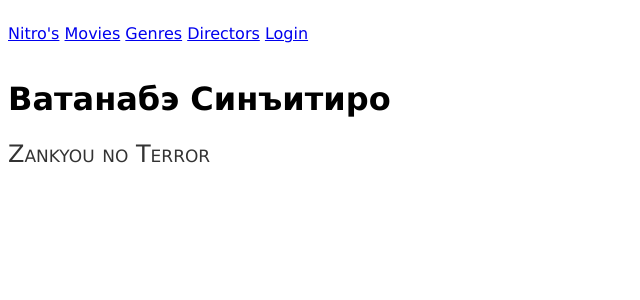
After one commit to IINamelessII/learn1, a Django app: page /movies/directors/1 in a window 1280 px wide. The commit adds this page. Shown: the top 300 px of the page, without its empty margins (0-640 px from the left). Run offline with Django 3.2, Linux system fonts and the light colour scheme; data comes from the database, SQL or seed files in the repository; both versions use the stored data as it was after the commit.

Commit message:
added directors system and some fixes

```diff
--- a/movies/models.py
+++ b/movies/models.py
@@ -30,10 +30,10 @@ class Movie(models.Model):
 
 class Profile(models.Model):
     user = models.OneToOneField(User, on_delete=models.CASCADE, related_name='profile_user')
-    watched = models.ManyToManyField(Movie, null=True, blank=True, related_name='users_watched')
-    watching = models.ManyToManyField(Movie, null=True, blank=True, related_name='users_watching')
-    plan_to_watch = models.ManyToManyField(Movie, null=True, blank=True, related_name='users_plan_to_watch')
-    favorite = models.ManyToManyField(Movie, null=True, blank=True, related_name='users_favorite')
+    watched = models.ManyToManyField(Movie, blank=True, related_name='users_watched')
+    watching = models.ManyToManyField(Movie, blank=True, related_name='users_watching')
+    plan_to_watch = models.ManyToManyField(Movie, blank=True, related_name='users_plan_to_watch')
+    favorite = models.ManyToManyField(Movie, blank=True, related_name='users_favorite')
 
     def __str__(self):
         return self.user.username
--- /dev/null
+++ b/movies/static/movies/director.css
@@ -0,0 +1,11 @@
+.movie {
+  display: block;
+  color: #333;
+  font-variant: small-caps;
+  font-size: 24px;
+  text-decoration: none;
+}
+
+a:hover {
+  color : red;
+}
--- a/movies/templates/movies/base.html
+++ b/movies/templates/movies/base.html
@@ -8,8 +8,10 @@
   <meta http-equiv="X-UA-Compatible" content="ie=edge">
   <title>{% block title %}{% endblock %}</title>
   <link rel="stylesheet" href="{% static 'movies/base.css' %}">
+  <a href="{% url 'index' %}">Nitro's</a>
   <a href="{% url 'movies' %}">Movies</a>
   <a href="{% url 'genres' %}">Genres</a>
+  <a href="{% url 'directors' %}">Directors</a>
   {% if request.user.is_authenticated %}
     <div>
       <a href="{% url 'profile' username=user.username %}" id="profilebutton">{{ user.username }}</a>
--- /dev/null
+++ b/movies/templates/movies/director.html
@@ -0,0 +1,21 @@
+{% extends "movies/base.html" %}
+{% load static %}
+
+{% block title %}
+  {{ director.name }} on Nitro's movies
+{% endblock %}
+
+{% block head %}
+  <link rel="stylesheet" href="{% static 'movies/director.css' %}">
+{% endblock %}
+
+{% block body %}
+  <h1 id="name">{{ director.name }}</h1>
+  {% if movies_with_director %}
+    {% for movie in movies_with_director %}
+      <a href="/movies/{{ movie.id }}" class="movie">{{ movie.name }}</a>
+    {% endfor %}
+  {% else %}
+    <div id="no-movies">No movies with this director :(</div>
+  {% endif %}
+{% endblock %}
--- a/movies/templates/movies/genre.html
+++ b/movies/templates/movies/genre.html
@@ -16,6 +16,6 @@
       <a href="/movies/{{ movie.id }}" class="movie">{{ movie.name }}</a>
     {% endfor %}
   {% else %}
-    <div id="no-movies">No movies with this genre :()</div>
+    <div id="no-movies">No movies with this genre :(</div>
   {% endif %}
 {% endblock %}
--- a/movies/templates/movies/genres.html
+++ b/movies/templates/movies/genres.html
@@ -2,7 +2,7 @@
 {% load static %}
 
 {% block title %}
-  Nitro's movies
+  {{ genre.name }} on Nitro's movies
 {% endblock %}
 
 {% block head %}
--- a/movies/templates/movies/movie.html
+++ b/movies/templates/movies/movie.html
@@ -19,12 +19,12 @@
       <div id="genres">
         <div class="text">Genres:</div>
         {% for genre in movie.genres.all %}
-          <a class="genre" href="/movies/genres/{{ genre.id }}">{{ genre.name }}</a>
+          <a class="genre" href="{% url 'genre' genre_id=genre.id %}">{{ genre.name }}</a>
         {% endfor %}
       </div>
       <div id="short-info">
         <div class="text">Director: </div>
-        <div id="director">{{ movie.director }}</div>
+        <a href="{% url 'director' director_id=movie.director.id %}">{{ movie.director }}</a>
         <div class="text">Duration: </div>
         <div id="duration">{{ movie.duration }}</div>
       </div>
--- a/movies/urls.py
+++ b/movies/urls.py
@@ -11,8 +11,10 @@ from users import views as v
 urlpatterns = [
     path('', views.index, name='movies'),
     path('<int:movie_id>', views.movie),
-    path('genres/<int:genre_id>', views.genre),
+    path('genres/<int:genre_id>', views.genre, name='genre'),
     path('genres', views.genres, name='genres'),
+    path('directors/<int:director_id>', views.director, name='director'),
+    path('directors', views.directors, name='directors'),
     path('profiles/<str:username>', views.profile, name='profile'),
     path('', v.index, name='index'),
     path('login', v.login_view, name='login'),
--- a/movies/views.py
+++ b/movies/views.py
@@ -23,6 +23,14 @@ def genres(request):
         'user': request.user
     }
     return render(request, 'movies/genres.html', context)
+
+
+def directors(request):
+    context = {
+        'directors': Director.objects.all,
+        'user': request.user
+    }
+    return render(request, 'movies/directors.html', context)
 
 
 def profile(request, username):
@@ -60,3 +68,16 @@ def genre(request, genre_id):
         'user': request.user
     }
     return render(request, 'movies/genre.html', context)
+
+
+def director(request, director_id):
+    try:
+        director = Director.objects.get(pk=director_id)
+    except Director.DoesNotExist:
+        raise Http404('Director does not exist.')
+    context = {
+        'director': director,
+        'movies_with_director': Movie.objects.filter(director__id=director_id),
+        'user': request.user
+    }
+    return render(request, 'movies/director.html', context)
--- a/users/templates/users/base.html
+++ b/users/templates/users/base.html
@@ -8,6 +8,7 @@
   <meta http-equiv="X-UA-Compatible" content="ie=edge">
   <title>{% block title %}{% endblock %}</title>
   <link rel="stylesheet" href="{% static 'movies/main.css' %}">
+  <a href="{% url 'movies' %}">Movies</a>
 </head>
 <body>
   {% block body %}
--- a/users/urls.py
+++ b/users/urls.py
@@ -1,10 +1,15 @@
+import sys
+sys.path.append('..')
+
 from django.urls import path
 
 from . import views
+from movies import views as v
 
 urlpatterns = [
     path('', views.index, name='index'),
     path('login', views.login_view, name='login'),
     path('logout', views.logout_view, name='logout'),
+    path('movies', v.index, name='movies'),
     #path('signup', views.signup_view, name='signup')
 ]
```
Also changed, not shown: movies/static/movies/directors.css (added, +25 -0 lines), movies/templates/movies/directors.html (added, +20 -0 lines), db.sqlite3, movies/migrations/0012_auto_20180420_0359.py (added).
